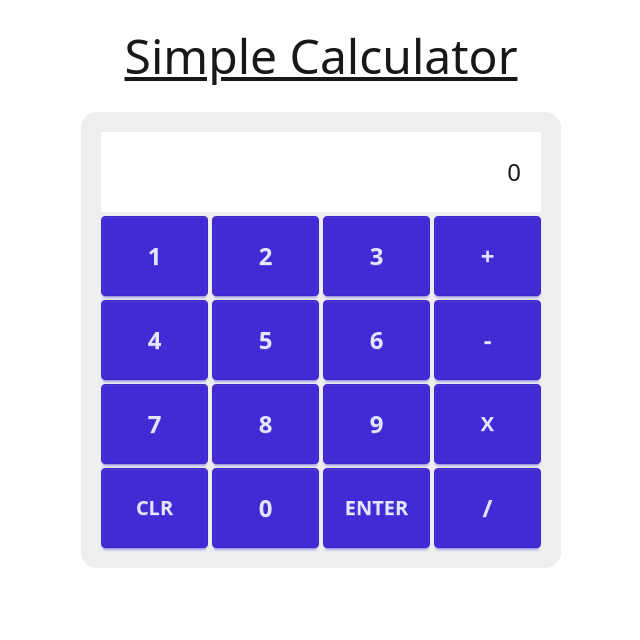
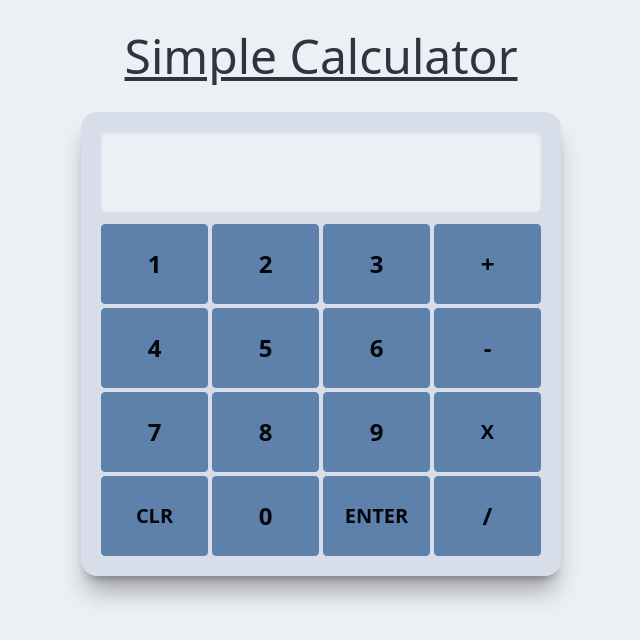
Before and after one commit to teerapat-ch/simple-calc, a Next.js app: page / in a window 1280 px wide. Shown: the top 640 px of the page, without its empty margins (319-959 px from the left). Built offline with nearby package versions, Linux system fonts and the light colour scheme.

Commit message:
display number and operator

```diff
--- a/app/globals.css
+++ b/app/globals.css
@@ -1,4 +1,4 @@
 @import "tailwindcss";
 @plugin "daisyui" {
-  theme: "light";
+  themes: nord --default;
 }
--- a/app/page.tsx
+++ b/app/page.tsx
@@ -1,28 +1,10 @@
+import Calculator from "@/components/Calculator";
+
 const Home = () => {
   return (
     <div>
       <h1 className="flex justify-center text-5xl my-8 underline">Simple Calculator</h1>
-      <div className="grid grid-cols-4 mx-100 bg-base-300 p-5 rounded-2xl gap-1">
-        <div className="col-span-4 flex justify-end items-center bg-base-100 h-20 p-5">
-          <h1 className="text-2xl">0</h1>
-        </div>
-        <button className="btn btn-primary h-20 text-2xl">1</button>
-        <button className="btn btn-primary h-20 text-2xl">2</button>
-        <button className="btn btn-primary h-20 text-2xl">3</button>
-        <button className="btn btn-primary h-20 text-2xl">+</button>
-        <button className="btn btn-primary h-20 text-2xl">4</button>
-        <button className="btn btn-primary h-20 text-2xl">5</button>
-        <button className="btn btn-primary h-20 text-2xl">6</button>
-        <button className="btn btn-primary h-20 text-2xl">-</button>
-        <button className="btn btn-primary h-20 text-2xl">7</button>
-        <button className="btn btn-primary h-20 text-2xl">8</button>
-        <button className="btn btn-primary h-20 text-2xl">9</button>
-        <button className="btn btn-primary h-20 text-xl">X</button>
-        <button className="btn btn-primary h-20 text-xl">CLR</button>
-        <button className="btn btn-primary h-20 text-2xl">0</button>
-        <button className="btn btn-primary h-20 text-xl">ENTER</button>
-        <button className="btn btn-primary h-20 text-2xl">/</button>
-      </div>
+      <Calculator />
     </div>
   )
 }
--- /dev/null
+++ b/components/Calculator.tsx
@@ -0,0 +1,58 @@
+"use client";
+
+import { useState } from "react";
+
+const Calculator = () => {
+    const [result, setResult] = useState(0);
+  const [display, setDisplay] = useState("");
+  const [isOperated, setIsOperated] = useState(false)
+
+  const addText = (x: String) => {
+    if ((x == '+' || x == '-' || x == 'x' || x == '/') && !isOperated) {
+        setDisplay(display + x);
+        setIsOperated(true);
+    }
+    else if ((x == '+' || x == '-' || x == 'x' || x == '/') && isOperated) {
+        setDisplay(display)
+    }
+    else {
+        setDisplay(display + x);
+        setIsOperated(false);
+    }
+  };
+
+  const clear = () => {
+    setDisplay("");
+    setIsOperated(false);
+  }
+
+  const submit = () => {
+
+  };
+
+  return (
+    <div className="grid grid-cols-4 mx-100 bg-base-300 p-5 rounded-2xl gap-1 shadow-xl/30">
+      <div className="col-span-4 flex justify-end items-center bg-base-100 h-20 p-5 mb-2 rounded-md inset-shadow-sm">
+        <h1 className="text-2xl">{display}
+        </h1>
+      </div>
+      <button className="btn btn-primary h-20 text-2xl" onClick={() => addText('1')}>1</button>
+      <button className="btn btn-primary h-20 text-2xl" onClick={() => addText('2')}>2</button>
+      <button className="btn btn-primary h-20 text-2xl" onClick={() => addText('3')}>3</button>
+      <button className="btn btn-primary h-20 text-2xl" onClick={() => addText('+')}>+</button>
+      <button className="btn btn-primary h-20 text-2xl" onClick={() => addText('4')}>4</button>
+      <button className="btn btn-primary h-20 text-2xl" onClick={() => addText('5')}>5</button>
+      <button className="btn btn-primary h-20 text-2xl" onClick={() => addText('6')}>6</button>
+      <button className="btn btn-primary h-20 text-2xl" onClick={() => addText('-')}>-</button>
+      <button className="btn btn-primary h-20 text-2xl" onClick={() => addText('7')}>7</button>
+      <button className="btn btn-primary h-20 text-2xl" onClick={() => addText('8')}>8</button>
+      <button className="btn btn-primary h-20 text-2xl" onClick={() => addText('9')}>9</button>
+      <button className="btn btn-primary h-20 text-xl" onClick={() => addText('x')}>X</button>
+      <button className="btn btn-primary h-20 text-xl" onClick={() => clear()}>CLR</button>
+      <button className="btn btn-primary h-20 text-2xl" onClick={() => addText('0')}>0</button>
+      <button className="btn btn-primary h-20 text-xl" onClick={() => submit()}>ENTER</button>
+      <button className="btn btn-primary h-20 text-2xl" onClick={() => addText('/')}>/</button>
+    </div>
+  );
+};
+export default Calculator;
```
